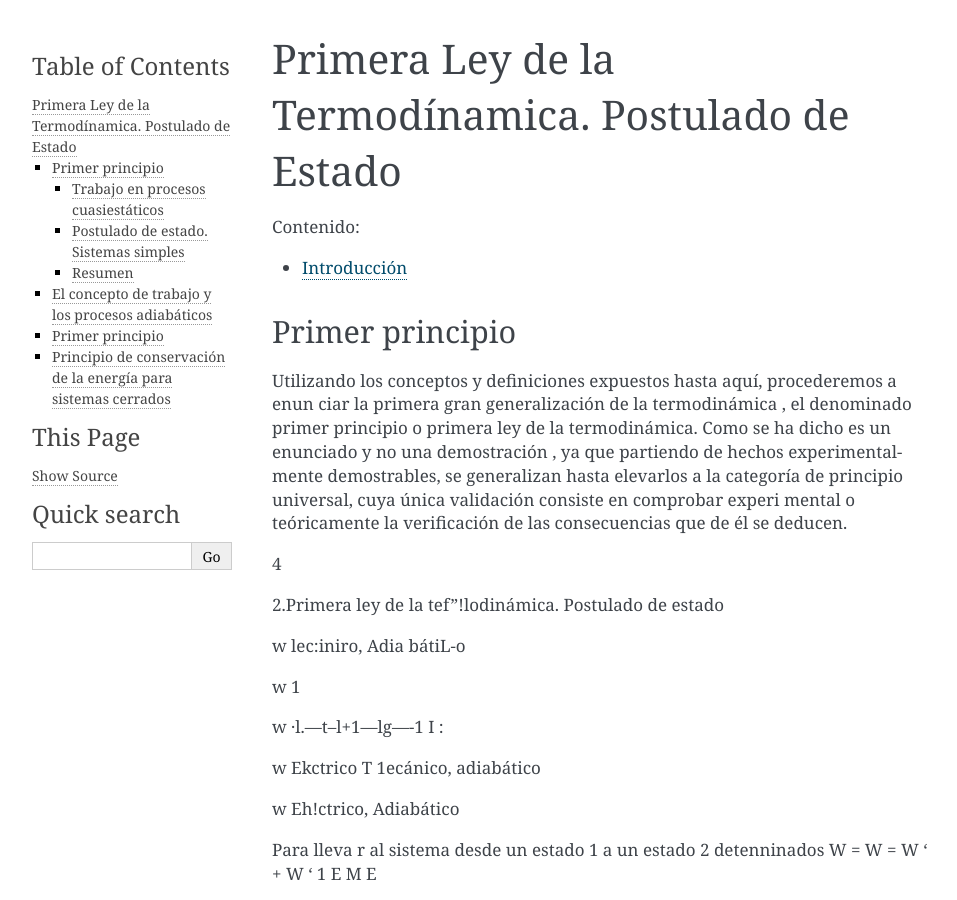
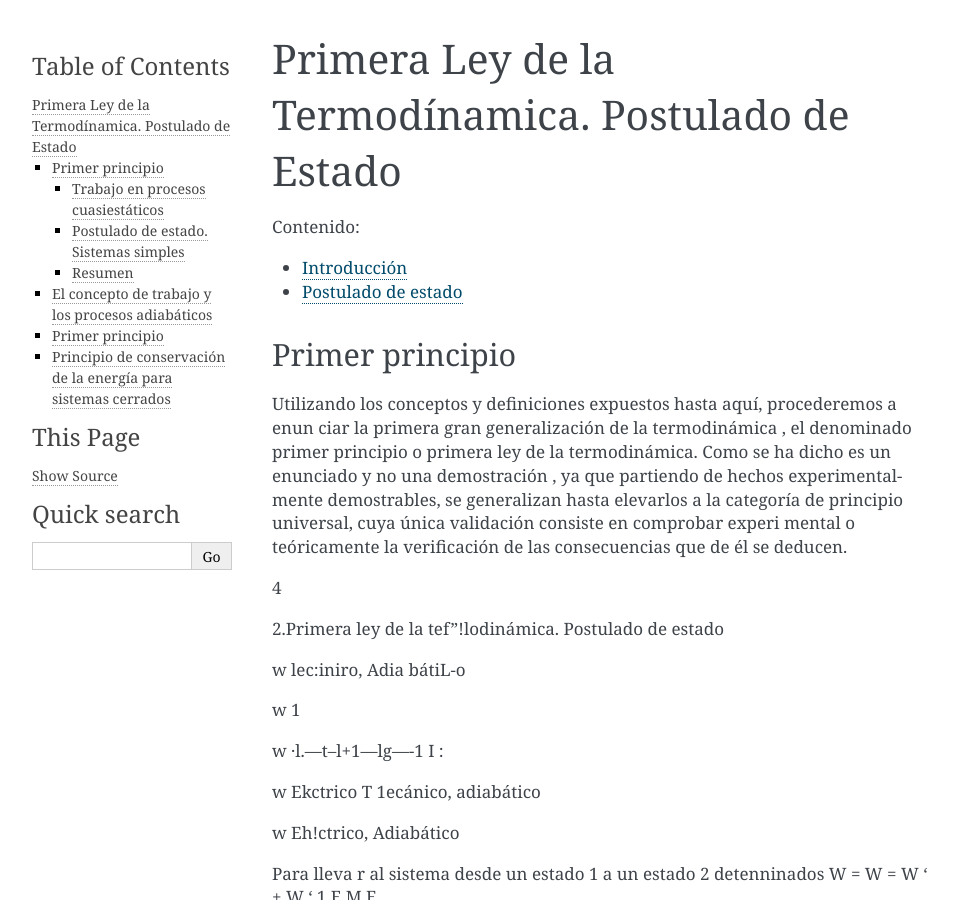
Before and after one commit to mantielero/termodinamica, a Sphinx documentation site: the page built from source/primer_principio.rst, in a window 1280 px wide and 900 px high. Shown: the whole window, without its empty margins (148-1105 px from the left). Built offline with Sphinx 7.4.7, drawn with Linux system fonts in a browser that asks for light colours; pages that are not in the unit, such as notebooks, are missing from menus.

Commit message:
Update primer_principio.rst

```diff
--- a/source/primer_principio.rst
+++ b/source/primer_principio.rst
@@ -7,6 +7,7 @@ Primera Ley de la Termodínamica. Postulado de Estado
    :caption: Contenido:
 
    primer_principio_introduccion
+   primer_principio_postulado_estado
 
 
 
```
